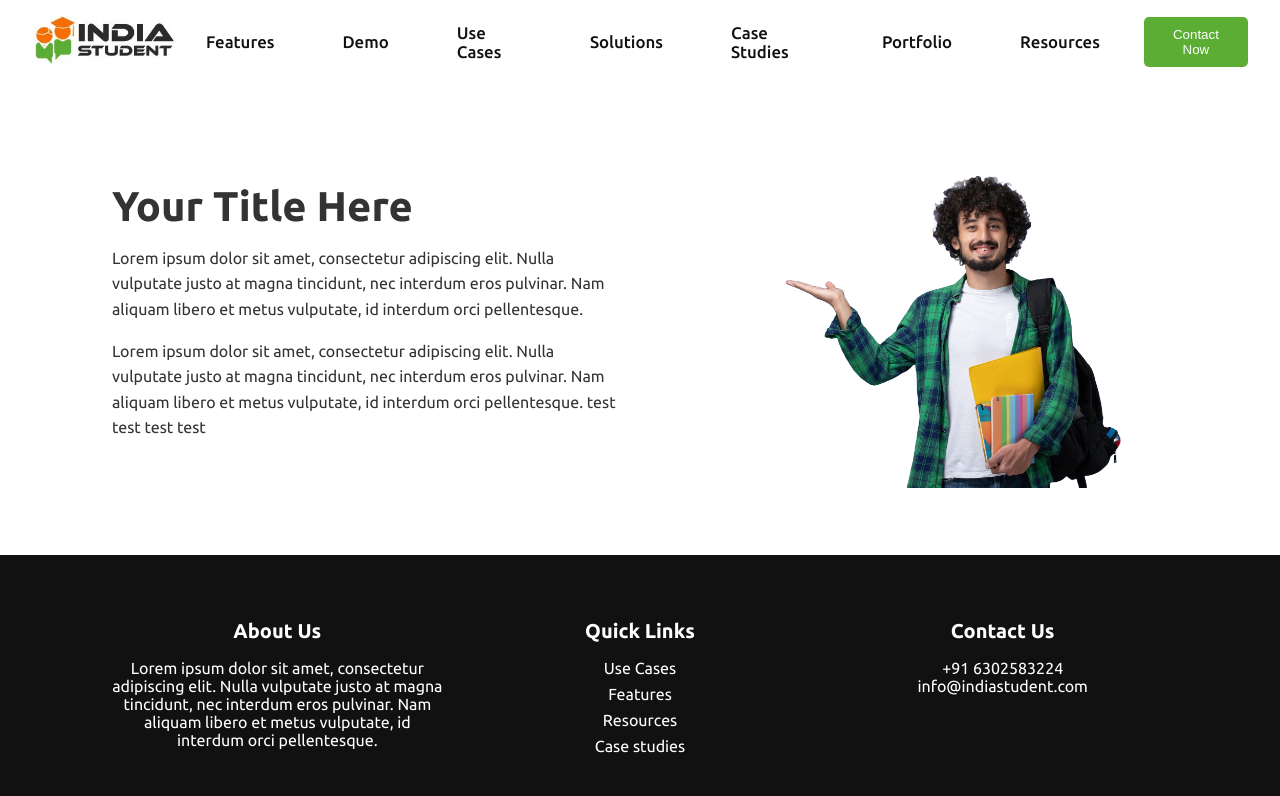
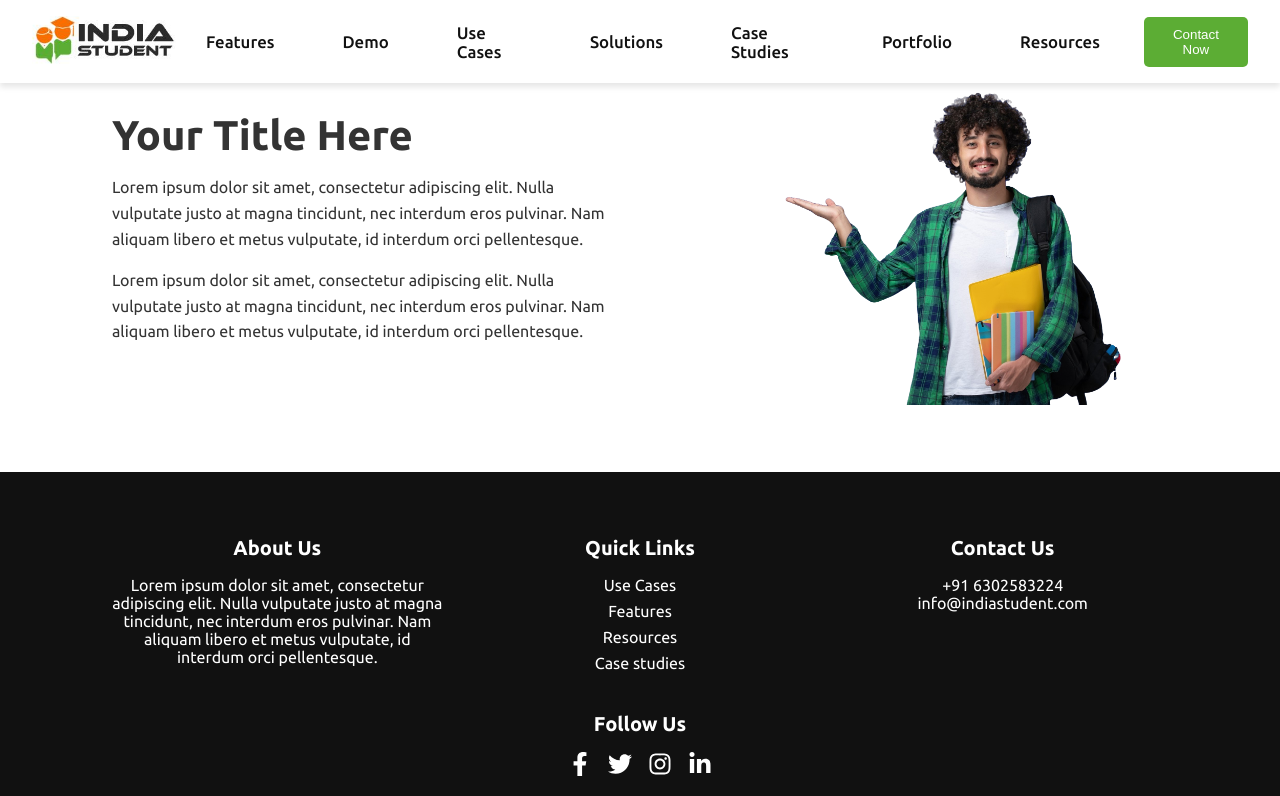
Before and after one commit to baig78/india-student, a React (Create React App) app: page / in a window 1280 px wide. Shown: the top 796 px of the page. Built offline with nearby package versions, Linux system fonts and the light colour scheme.

Commit message:
ui changes

```diff
--- a/src/pages/Home/Home.js
+++ b/src/pages/Home/Home.js
@@ -16,7 +16,6 @@ const Home = () => {
             Lorem ipsum dolor sit amet, consectetur adipiscing elit. Nulla
             vulputate justo at magna tincidunt, nec interdum eros pulvinar. Nam
             aliquam libero et metus vulputate, id interdum orci pellentesque.
-            test test test test
           </p>
         </div>
         <div className="section-image">
--- a/src/shared/Footer/Footer.js
+++ b/src/shared/Footer/Footer.js
@@ -43,11 +43,11 @@ const Footer = () => {
         {/* Contact Section */}
         <div className="footer-section">
           <h3>Contact Us</h3>
-          <p>
+          <span>
             <a href="tel:+919848812855">+91 6302583224</a>
             <br />
             <a href="mailto:info@codevva.com">info@indiastudent.com</a>
-          </p>
+          </span>
         </div>
 
         {/* Social Media Section */}
--- a/src/shared/Header/Header.css
+++ b/src/shared/Header/Header.css
@@ -10,6 +10,9 @@
   align-items: center;
   padding: 1rem 2rem;
   background-color: #fff;
+  position: fixed;
+  box-shadow: 0 4px 6px rgba(0, 0, 0, 0.1);
+  width: 100%;
 }
 
 .logo img {
```
Also changed, not shown: src/shared/Footer/Footer.css (+4 -8 lines).
